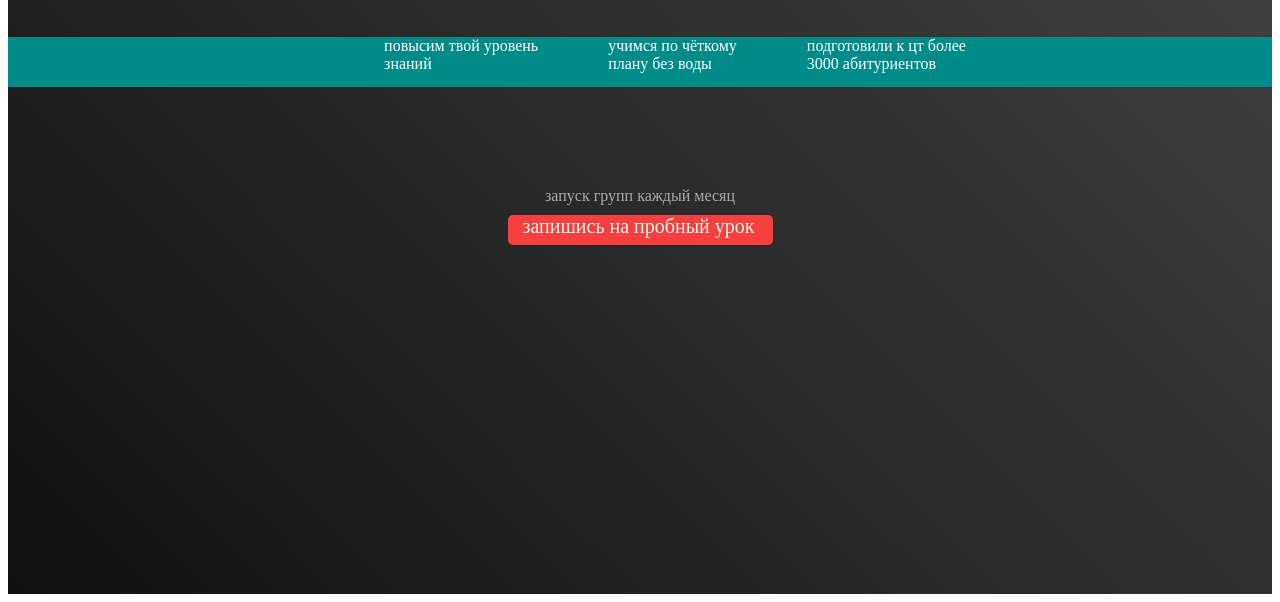
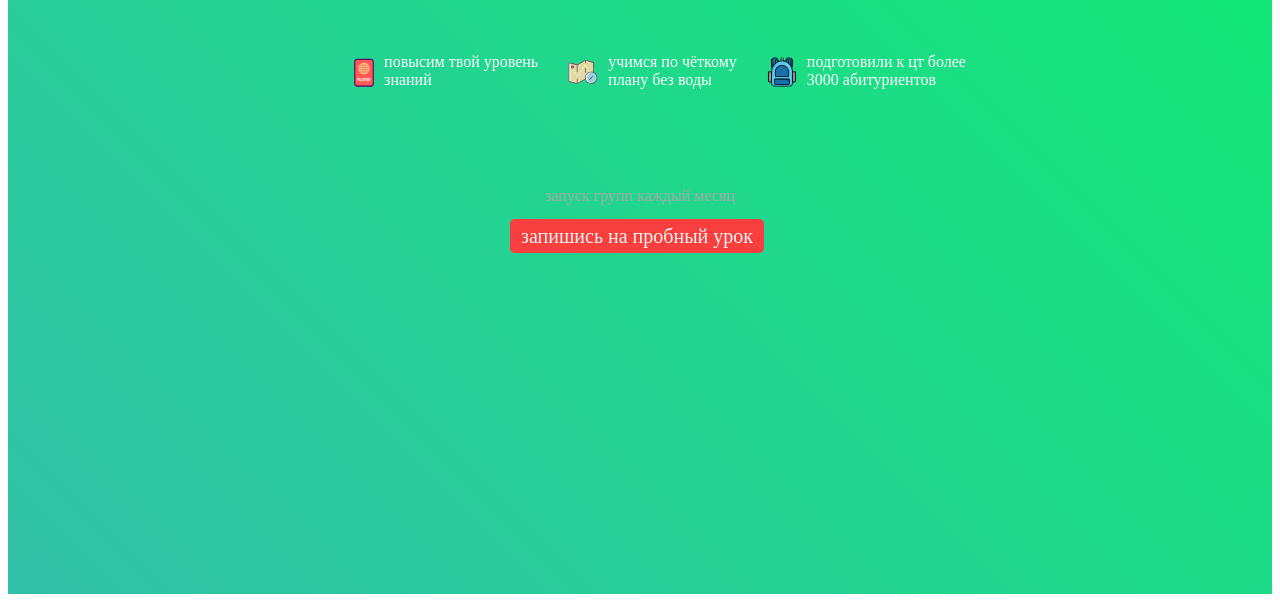
Before and after one commit to AlexStas/AlexS-Hw-FE, a plain HTML site: page Class13/Task01/header.html in a window 1280 px wide. Shown: the part 214-816 px from the top of the page. Drawn offline with Linux system fonts and the light colour scheme.

Commit message:
header class13

```diff
--- a/Class13/Task01/header.html
+++ b/Class13/Task01/header.html
@@ -37,9 +37,15 @@
         </div>
         <span> <i> Готовся с нами и поступай в вуз мечты!</i></span>
         <div class="description">
-            <div class="description_text ikon">повысим твой уровень<br> знаний</div>
-            <div class="description_text ikon2">учимся по чёткому<br> плану без воды</div>
-            <div class="description_text ikon3">подготовили к цт более<br> 3000 абитуриентов</div>
+            <div class="description_text ikon">
+                <p> повысим твой уровень<br> знаний</p>
+            </div>
+            <div class="description_text ikon2">
+                <p> учимся по чёткому<br> плану без воды</p>
+            </div>
+            <div class="description_text ikon3">
+                <p> подготовили к цт более<br> 3000 абитуриентов</p>
+            </div>
         </div>
 
         <span>запуск групп каждый месяц</span>
--- a/Class13/Task01/style.css
+++ b/Class13/Task01/style.css
@@ -1,7 +1,7 @@
 header {
     width: 100%;
     height: 100vh;
-    background-image: linear-gradient(45deg, #111, #444);
+    background-image: linear-gradient(45deg, rgb(50, 192, 168), rgb(16, 236, 115));
     display: flex;
     flex-direction: column;
     align-items: center;
@@ -38,7 +38,6 @@ header {
     height: 50px;
     margin-top: 40px;
     margin-bottom: 100px;
-    background-color: darkcyan;
     display: flex;
     flex-direction: row;
     justify-content: center;
@@ -47,6 +46,7 @@ header {
 .description_text {
     padding-left: 70px;
     color: white;
+    position: relative;
 }
 
 .ikons {
@@ -75,18 +75,23 @@ a {
 }
 
 .button {
-    width: 250px;
+    width: 300px;
     height: 30px;
-    border-radius: 5px;
-    background-color: rgb(247, 63, 63);
-    font-size: 20px;
-    padding-left: 15px;
-    margin-top: 10px;
+    margin-top: 20px;
+    margin-left: 40px;
 }
 
 .button a {
     color: seashell;
-    margin: auto;
+    border: 1px solid rgb(247, 63, 63);
+    border-radius: 5px;
+    background-color: rgb(247, 63, 63);
+    padding: 5px 10px;
+    font-size: 20px;
+}
+
+.button a:hover {
+    opacity: 0.7;
 }
 
 span {
@@ -101,10 +106,35 @@ h1 {
     color: rgb(255, 255, 255);
 }
 
-p::before {
+.ikon3::after {
     content: "";
     width: 30px;
     height: 30px;
     background-image: url(backpack.svg);
     background-size: 100%;
+    position: absolute;
+    left: 30px;
+    bottom: 0px;
 }
+
+.ikon2::after {
+    content: "";
+    width: 30px;
+    height: 30px;
+    background-image: url(line.svg);
+    background-size: 100%;
+    position: absolute;
+    left: 30px;
+    bottom: 0px;
+}
+
+.ikon::after {
+    content: "";
+    width: 40px;
+    height: 40px;
+    background-image: url(traveling.svg);
+    background-size: 100%;
+    position: absolute;
+    left: 30px;
+    bottom: -5px;
+}
```
Also changed, not shown: Class13/Task01/line.svg (added), Class13/Task01/traveling.svg (added).
